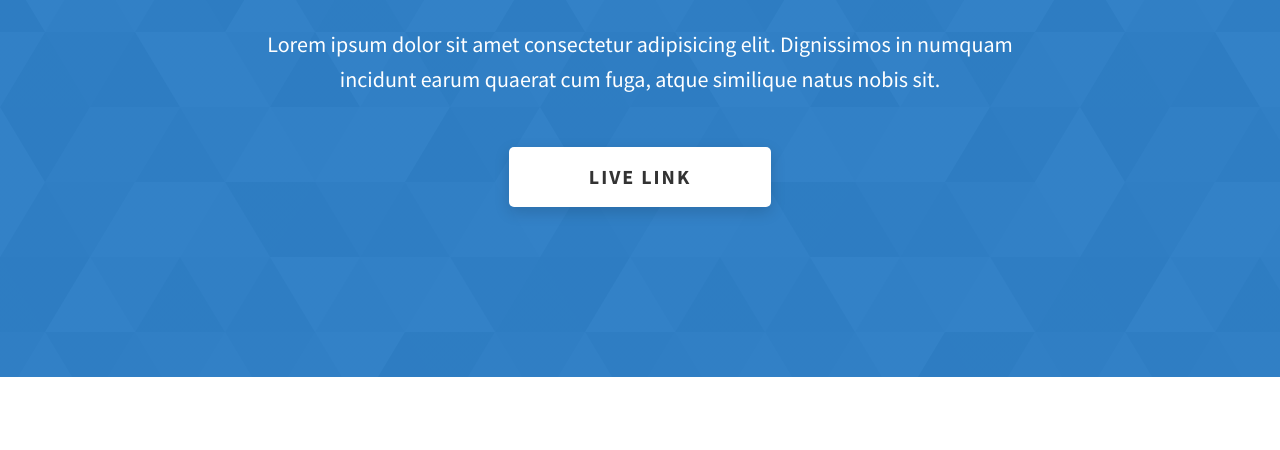
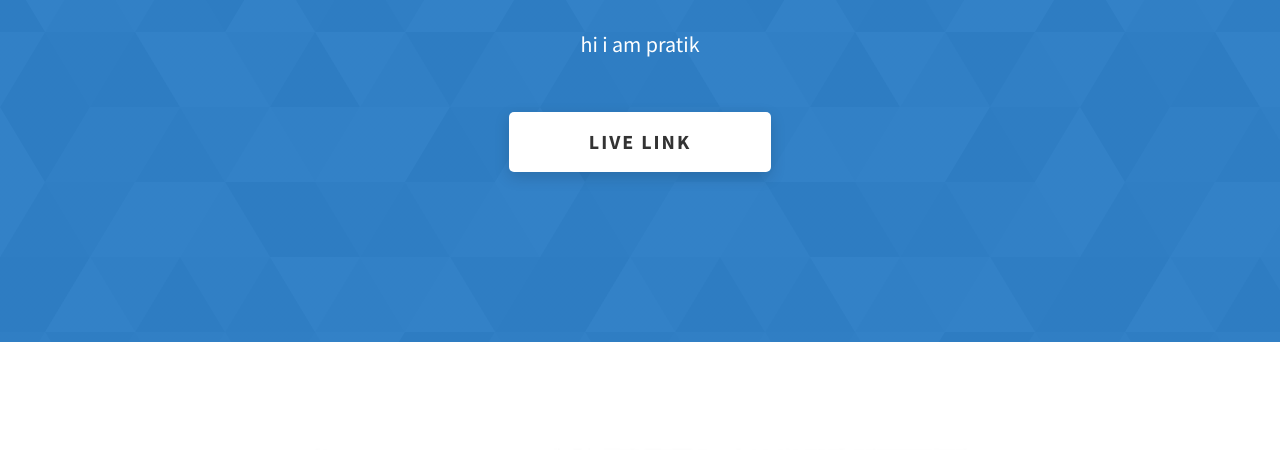
Before and after one commit to Pratik-Giri/projects, a website: page project-17.html in a window 1280 px wide. Shown: the part 343-793 px from the top of the page. Drawn offline with Linux system fonts and the light colour scheme.

Commit message:
third change

```diff
--- a/project-17.html
+++ b/project-17.html
@@ -87,9 +87,7 @@
         <h1 class="heading-primary">Project 1</h1>
         <div class="project-cs-hero__info">
           <p class="text-primary">
-            Lorem ipsum dolor sit amet consectetur adipisicing elit. Dignissimos
-            in numquam incidunt earum quaerat cum fuga, atque similique natus
-            nobis sit.
+            hi i am pratik
           </p>
         </div>
         <div class="project-cs-hero__cta">
```
